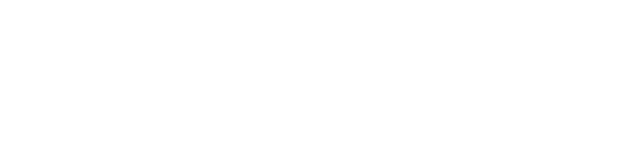
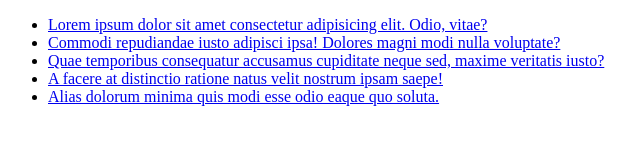
Before and after one commit to k-zhdanova/branches, a plain HTML site: page index.html in a window 1280 px wide. Shown: the whole page, without its empty margins (0-640 px from the left). Drawn offline with Linux system fonts and the light colour scheme.

Commit message:
header added

```diff
--- a/index.html
+++ b/index.html
@@ -7,6 +7,16 @@
   <title>Document</title>
 </head>
 <body>
-
+  <header>
+    <nav>
+      <ul>
+        <li><a href="#">Lorem ipsum dolor sit amet consectetur adipisicing elit. Odio, vitae?</a></li>
+        <li><a href="#">Commodi repudiandae iusto adipisci ipsa! Dolores magni modi nulla voluptate?</a></li>
+        <li><a href="#">Quae temporibus consequatur accusamus cupiditate neque sed, maxime veritatis iusto?</a></li>
+        <li><a href="#">A facere at distinctio ratione natus velit nostrum ipsam saepe!</a></li>
+        <li><a href="#">Alias dolorum minima quis modi esse odio eaque quo soluta.</a></li>
+      </ul>
+    </nav>
+  </header>
 </body>
 </html>
```
